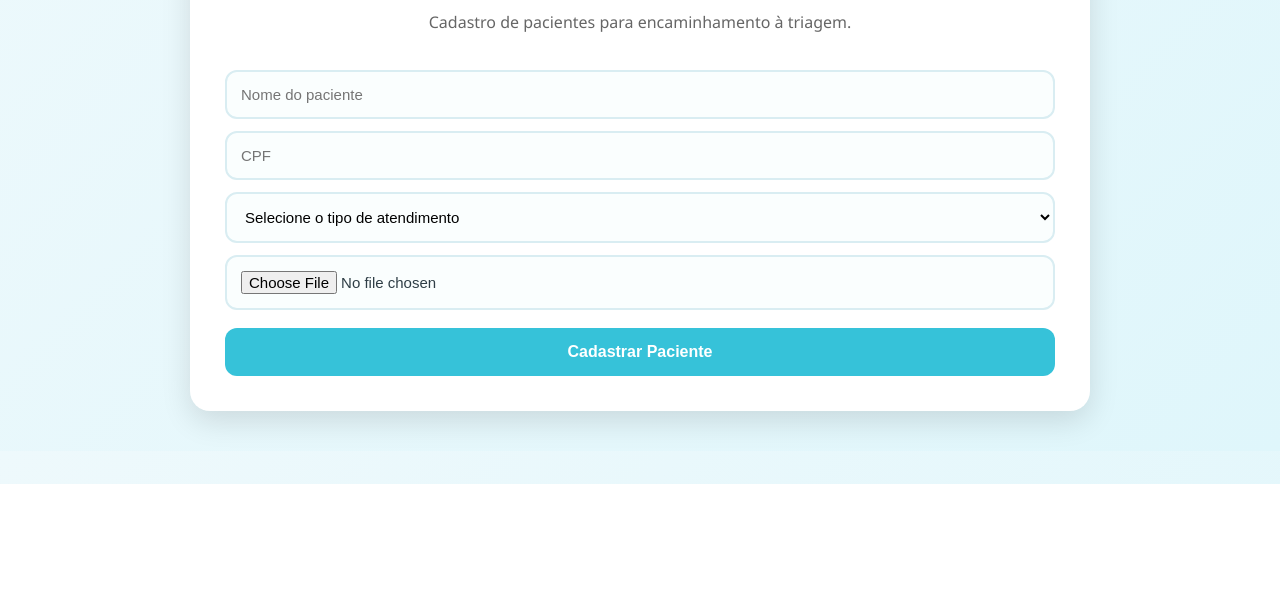
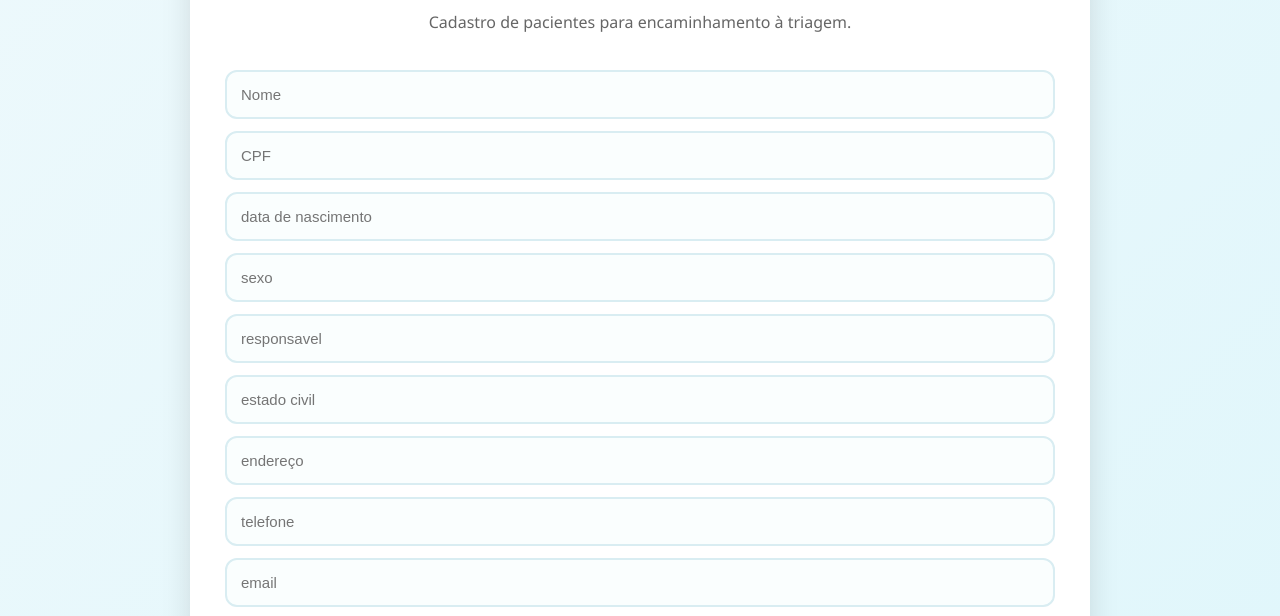
Before and after one commit to isocaescola21/projeto-sentinela, a website: page frontend/atendimento.html in a window 1280 px wide. Shown: the part 316-932 px from the top of the page. Before the commit the page ends 800 px from the top, so only its background shows below. Drawn offline with Linux system fonts and the light colour scheme.

Commit message:
Update atendimento.html

```diff
--- a/frontend/atendimento.html
+++ b/frontend/atendimento.html
@@ -36,17 +36,16 @@
     <div class="form">
 
 
-        <input
-            id="nome"
-            placeholder="Nome do paciente"
-        >
-
-
-
-        <input
-            id="cpf"
-            placeholder="CPF"
-        >
+        <input id="nome" placeholder="Nome">
+<input id="cpf" placeholder="CPF">
+<input id="datadenascimento" placeholder="data de nascimento">
+<input id="sexo" placeholder="sexo">
+<input id="responsavel" placeholder="responsavel">
+<input id="estadocivil" placeholder="estado civil">
+<input id="endereço" placeholder="endereço">
+<input id="telefone" placeholder="telefone">
+<input id="email" placeholder="email">
+<input id="contatodeemergencia" placeholder="contato de emergencia">
 
 
 
```
